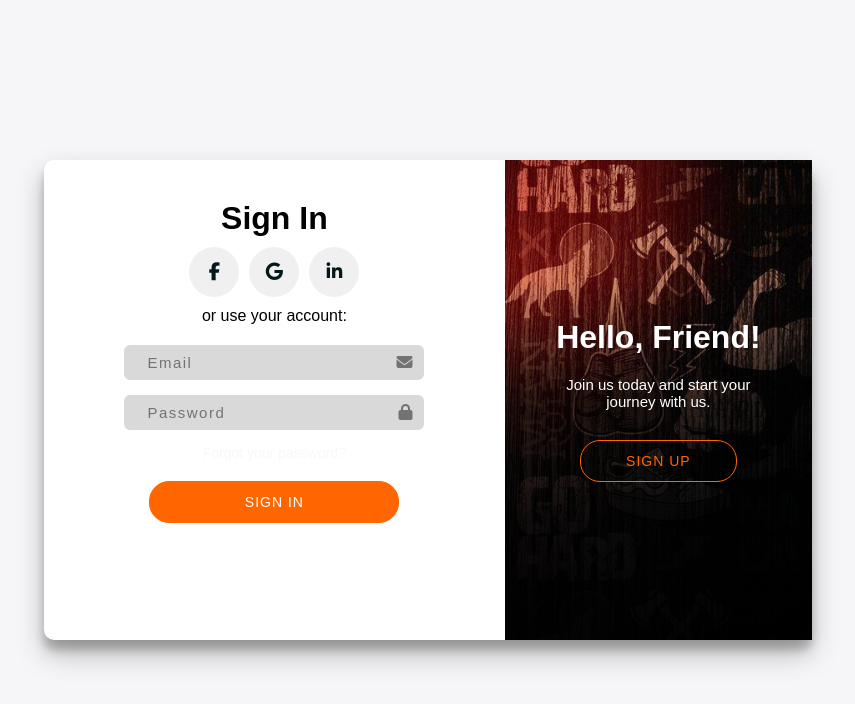
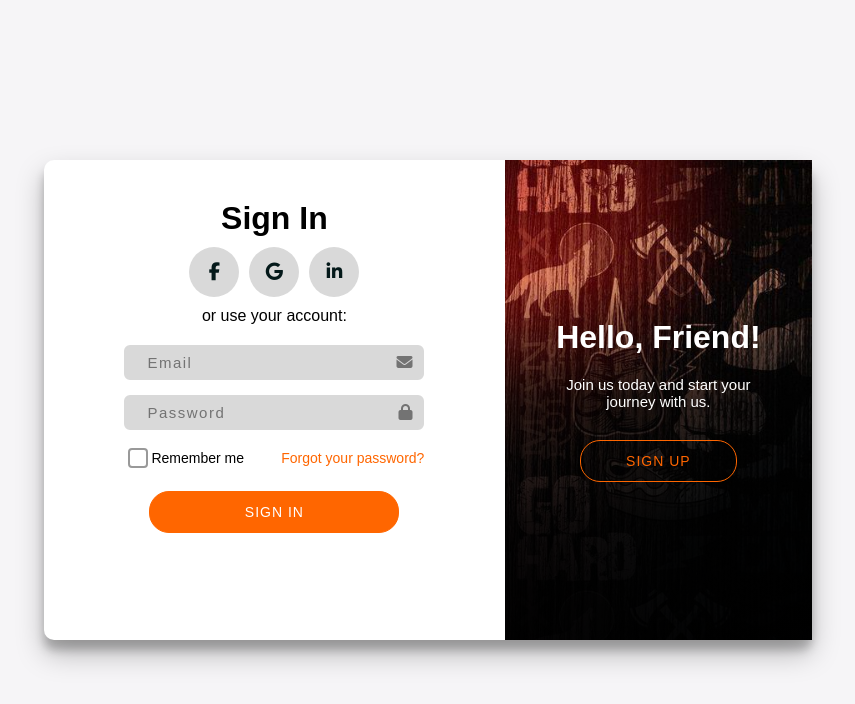
Before and after one commit to Onantabee/FitFusion_frontend, a React (Vite) app: page / in a window 1280 px wide. Shown: the top 704 px of the page, without its empty margins (212-1067 px from the left). Built offline with nearby package versions, Linux system fonts and the light colour scheme.

Commit message:
Authentication options

```diff
--- a/src/components/FormContainer.jsx
+++ b/src/components/FormContainer.jsx
@@ -6,33 +6,93 @@ const FormContainer = ({ type, handleTogglePanel }) => {
   const isRegister = type === "register";
 
   return (
-    <div className={`form-container ${isRegister ? "register-container" : "login-container"}`}>
+    <div
+      className={`form-container ${
+        isRegister ? "register-container" : "login-container"
+      }`}
+    >
       <form>
         <div className="register-header">
           <h1>{isRegister ? "Create Account" : "Sign In"}</h1>
           <SocialButtons />
-          <span>{isRegister ? "or use your email for registration:" : "or use your account:"}</span>
+          <span>
+            {isRegister
+              ? "or use your email for registration:"
+              : "or use your account:"}
+          </span>
         </div>
         <div className={isRegister ? "signup-form" : "login-details"}>
           {isRegister ? (
             <>
               <div className="signup-form-names">
-              <TextInput label="First Name" inputName="firstname" inputType="text" iconClassName="fas fa-user" textInputWidth="100%" />
-              <TextInput label="Last Name" inputName="lastname" inputType="text" iconClassName="fas fa-user" textInputWidth="100%" />
-            </div>
-              <TextInput label="Username" inputName="username" inputType="text" iconClassName="fas fa-user" textInputWidth="100%"/>
-              <TextInput label="Email" inputName="email" inputType="text" iconClassName="fas fa-envelope" textInputWidth="100%"/>
-              <TextInput label="Password" inputName="password" inputType="password" iconClassName="fas fa-lock" textInputWidth="100%"/>
+                <TextInput
+                  label="First Name"
+                  inputName="firstname"
+                  inputType="text"
+                  iconClassName="fas fa-user"
+                  textInputWidth="100%"
+                />
+                <TextInput
+                  label="Last Name"
+                  inputName="lastname"
+                  inputType="text"
+                  iconClassName="fas fa-user"
+                  textInputWidth="100%"
+                />
+              </div>
+              <TextInput
+                label="Username"
+                inputName="username"
+                inputType="text"
+                iconClassName="fas fa-user"
+                textInputWidth="100%"
+              />
+              <TextInput
+                label="Email"
+                inputName="email"
+                inputType="text"
+                iconClassName="fas fa-envelope"
+                textInputWidth="100%"
+              />
+              <TextInput
+                label="Password"
+                inputName="password"
+                inputType="password"
+                iconClassName="fas fa-lock"
+                textInputWidth="100%"
+              />
             </>
           ) : (
             <>
-              <TextInput label="Email" inputName="email" inputType="text" iconClassName="fas fa-envelope" textInputWidth="300px"/>
-              <TextInput label="Password" inputName="password" inputType="password" iconClassName="fas fa-lock" textInputWidth="300px"/>
-              <a href="#" className="pass-link">Forgot your password?</a>
+              <TextInput
+                label="Email"
+                inputName="email"
+                inputType="text"
+                iconClassName="fas fa-envelope"
+                textInputWidth="300px"
+              />
+              <TextInput
+                label="Password"
+                inputName="password"
+                inputType="password"
+                iconClassName="fas fa-lock"
+                textInputWidth="300px"
+              />
+              <div className="auth-options">
+                <div>
+                  <input type="checkbox" />
+                  <text>Remember me</text>
+                </div>
+                <a href="#" className="pass-link">
+                  Forgot your password?
+                </a>
+              </div>
             </>
           )}
         </div>
-        <button className="live-button">{isRegister ? "Sign Up" : "Sign In"}</button>
+        <button className="live-button">
+          {isRegister ? "Sign Up" : "Sign In"}
+        </button>
       </form>
     </div>
   );
--- a/src/index.css
+++ b/src/index.css
@@ -25,10 +25,56 @@ p {
   color:#fff;
 }
 
-a {
-  color: #f5f9f9;
+.pass-link {
+  color: #ff6600;
   font-size: 14px;
   text-decoration: none;
+  cursor: pointer;
+}
+
+.auth-options {
+  z-index: 100;
+  display: flex;
+  justify-content: space-between;
+  align-items: center;
+}
+
+.auth-options div {
+  display: flex;
+  justify-content: space-between;
+  align-items: center;
+}
+
+.auth-options div text, .auth-options a  {
+  font-size: 14px;
+}
+
+.auth-options input[type="checkbox"] {
+  appearance: none;
+  width: 20px;
+  height: 20px;
+  background-color: white;
+  border: 2px solid #999;
+  border-radius: 4px;
+  cursor: pointer;
+  position: relative;
+  outline: none;
+  transition: all 0.3s ease;
+}
+
+.auth-options input[type="checkbox"]:checked {
+  background-color: #4caf50;
+  border-color: #4caf50;
+}
+
+.auth-options input[type="checkbox"]:checked::before {
+  content: '✔';
+  font-size: 16px;
+  color: white;
+  position: absolute;
+  top: 50%;
+  left: 50%;
+  transform: translate(-50%, -50%);
 }
 
 a:hover {
@@ -193,11 +239,11 @@ button.ghost:hover {
   color: #04191a;
   font-size: 18px;
   border-radius: 50%;
-  background-color: #f0f0f0;
+  background-color: #d9d9d9;
   transition: background-color 0.3s, transform 0.3s;
 }
 
-.social:hover {
+.social-container .social:hover {
   background-color: #2e5e6d;
   color: #fff;
   transform: scale(1.1);
```
